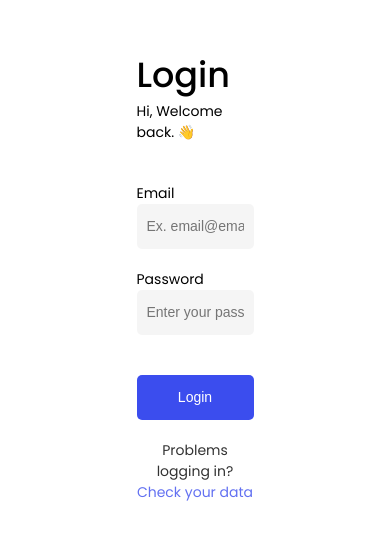
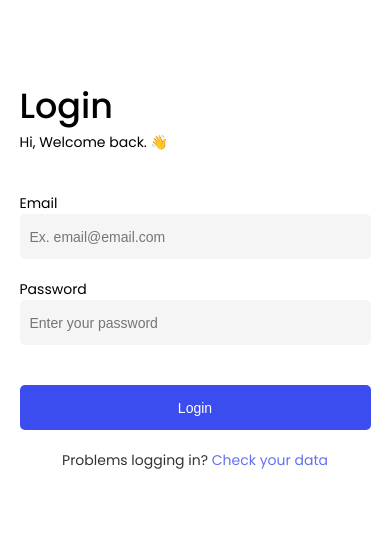
Before and after one commit to Thiago-S-Sousa/BankServices, an Angular app: page /login in a window 390 px wide. Shown: the part 147-684 px from the top of the page. Built offline with nearby package versions, Linux system fonts and the light colour scheme.

Commit message:
feat: add mobile first technique and media querys

```diff
--- a/src/app/components/login-layout-structure/login-layout-structure.component.scss
+++ b/src/app/components/login-layout-structure/login-layout-structure.component.scss
@@ -14,9 +14,7 @@ main {
     justify-content: center;
     flex-direction: column;
 
-    width: 30vw;
-
-    // border: solid 0.1rem red;
+    width: 90%;
   }
 
   .form-section {
@@ -69,3 +67,15 @@ main {
     }
   }
 }
+
+@media (min-width: 768px) {
+  main > section {
+    width: 60%;
+  }
+}
+
+@media (min-width: 1024px) {
+  main > section {
+    width: 30%;
+  }
+}
```
